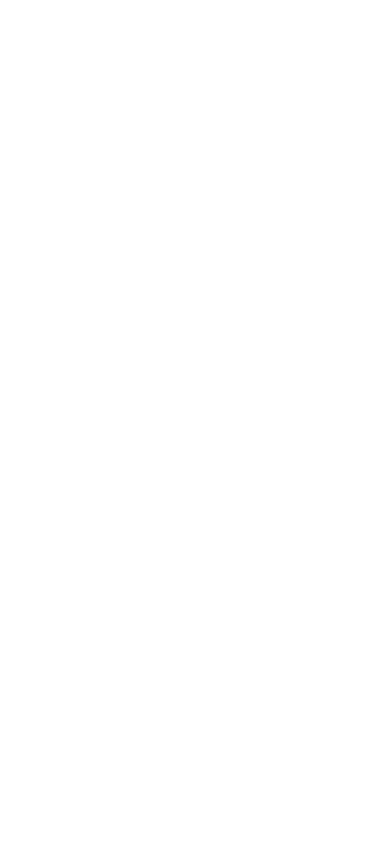
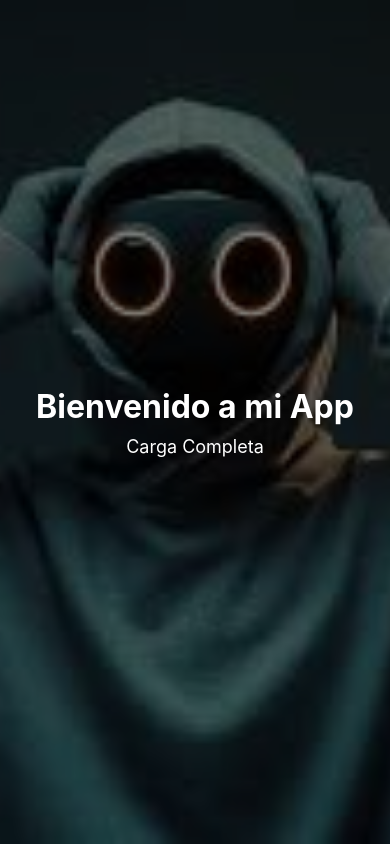
Before and after one commit to Artemio15/PM194, a React Native app in the folder my-blank/: screen / in a window 390 px wide. Built offline with nearby package versions, Linux system fonts and the light colour scheme.

Commit message:
ImageBackgroung

```diff
--- a/my-blank/App.js
+++ b/my-blank/App.js
@@ -1,12 +1,15 @@
 import * as SplashScreen from 'expo-splash-screen';
+import { ImageBackground } from 'react-native';
 import React, { useEffect, useState } from 'react';
 import { StyleSheet, View,  Text } from 'react-native';
 
 
 SplashScreen.preventAutoHideAsync();
+
 export default function App() {
 
   const [appReady,setAppready] = useState(false);
+
   useEffect(() => {
     setTimeout(async () => {
       setAppready(true);
@@ -14,51 +17,46 @@
     }, 2000);
   }, []);
 
+  return(
+    <ImageBackground
+      source={require('./assets/image2.jpeg')}
+      style={styles.background}
+      resizeMode="cover"
+      >
+      <View style={styles.container}>
+        <Text style={styles.title}>Bienvenido a mi App</Text>
+        <Text style={styles.subtitle}>
+          {appReady ? 'Carga Completa' : 'Cargando...'}
+        </Text>
+      </View>
+
+      </ImageBackground>
+
+  );
 }
 
 
-
-
-
-
-
-
-
-
-
-
+// 4. Estilos simples
 const styles = StyleSheet.create({
   background: {
     flex: 1,
     width: '100%',
     height: '100%',
   },
-
   container: {
-    flexGrow: 1,
-    backgroundColor: '#f0f0f0',
+    flex: 1,
+    backgroundColor: 'rgba(0,0,0,0.5)',
+    justifyContent: 'center',
     alignItems: 'center',
-    justifyContent: 'center',
-    padding: 20,
   },
   title: {
-    fontSize: 17,
-    color: '#333',
-    marginBottom: 6,
-    alignSelf: 'flex-start',
+    color: 'white',
+    fontSize: 32,
+    fontWeight: 'bold',
+    marginBottom: 10,
   },
-  input: {
-    height: 44,
-    borderColor: '#bbb',
-    borderWidth: 1,
-    paddingHorizontal: 10,
-    marginBottom: 16,
-    borderRadius: 8,
-    backgroundColor: '#fff',
-    width: '100%',
-    fontSize: 15,
-  },
-
-
-
+  subtitle: {
+    color: 'white',
+    fontSize: 18,
+  }
 });
--- a/my-blank/app.json
+++ b/my-blank/app.json
@@ -1,6 +1,3 @@
-
-
-
 
 {
   "expo": {
@@ -8,11 +5,11 @@
     "slug": "my-blank",
     "version": "1.0.0",
     "orientation": "portrait",
-    "icon": "./assets/image1.jpeg",
+    "icon": "./assets/image3.jpeg",
     "userInterfaceStyle": "light",
     "newArchEnabled": true,
     "splash": {
-      "image": "./assets/image1.jpeg",
+      "image": "./assets/image3.jpeg",
       "resizeMode": "contain",
       "backgroundColor": "#ffffff"
     },
@@ -21,13 +18,13 @@
     },
     "android": {
       "adaptiveIcon": {
-        "foregroundImage": "./assets/image1.jpeg",
+        "foregroundImage": "./assets/image3.jpeg",
         "backgroundColor": "#ffffff"
       },
       "edgeToEdgeEnabled": true
     },
     "web": {
-      "favicon": "./assets/image1.jpeg"
+      "favicon": "./assets/image3.jpeg"
     },
     "plugins": [
       [
```
Also changed, not shown: my-blank/assets/image1.jpeg (deleted), my-blank/assets/image3.jpeg (added).
